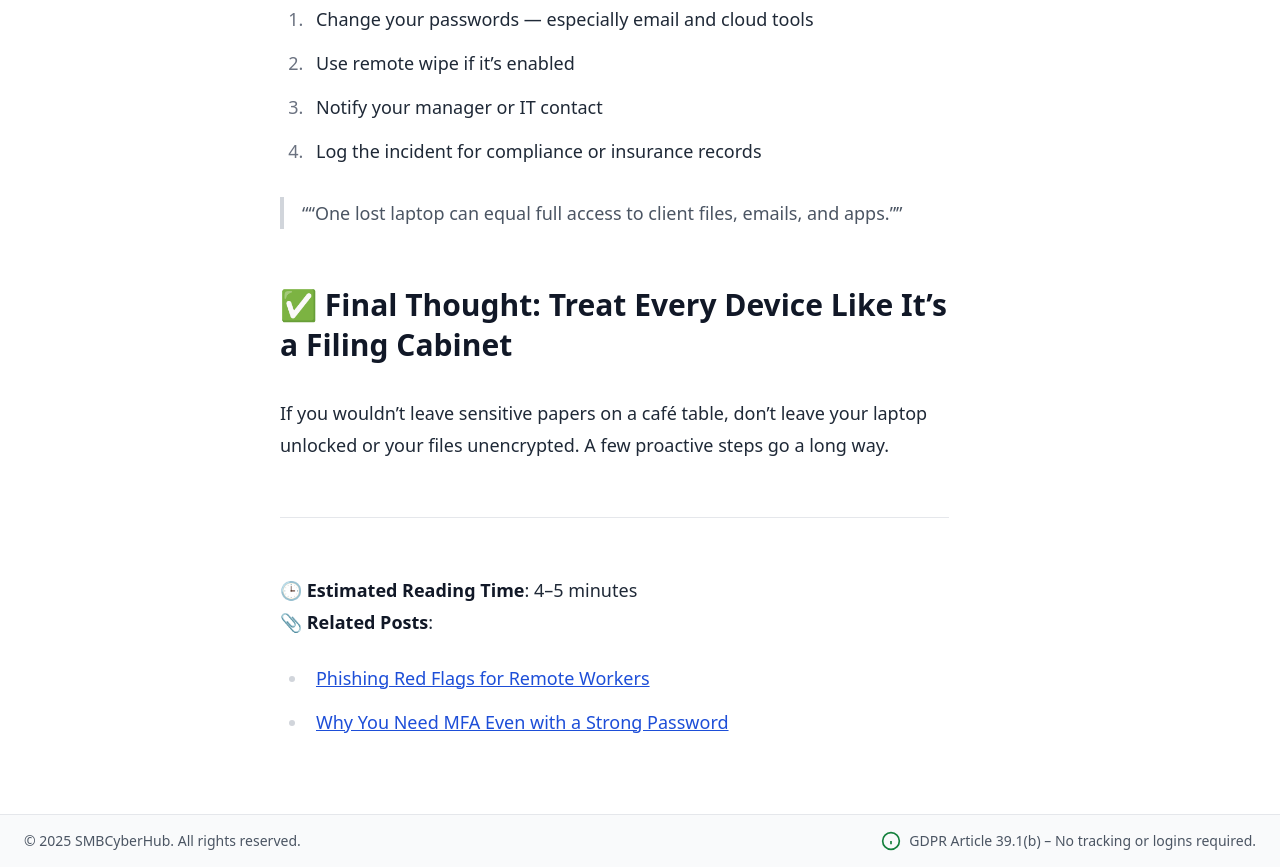
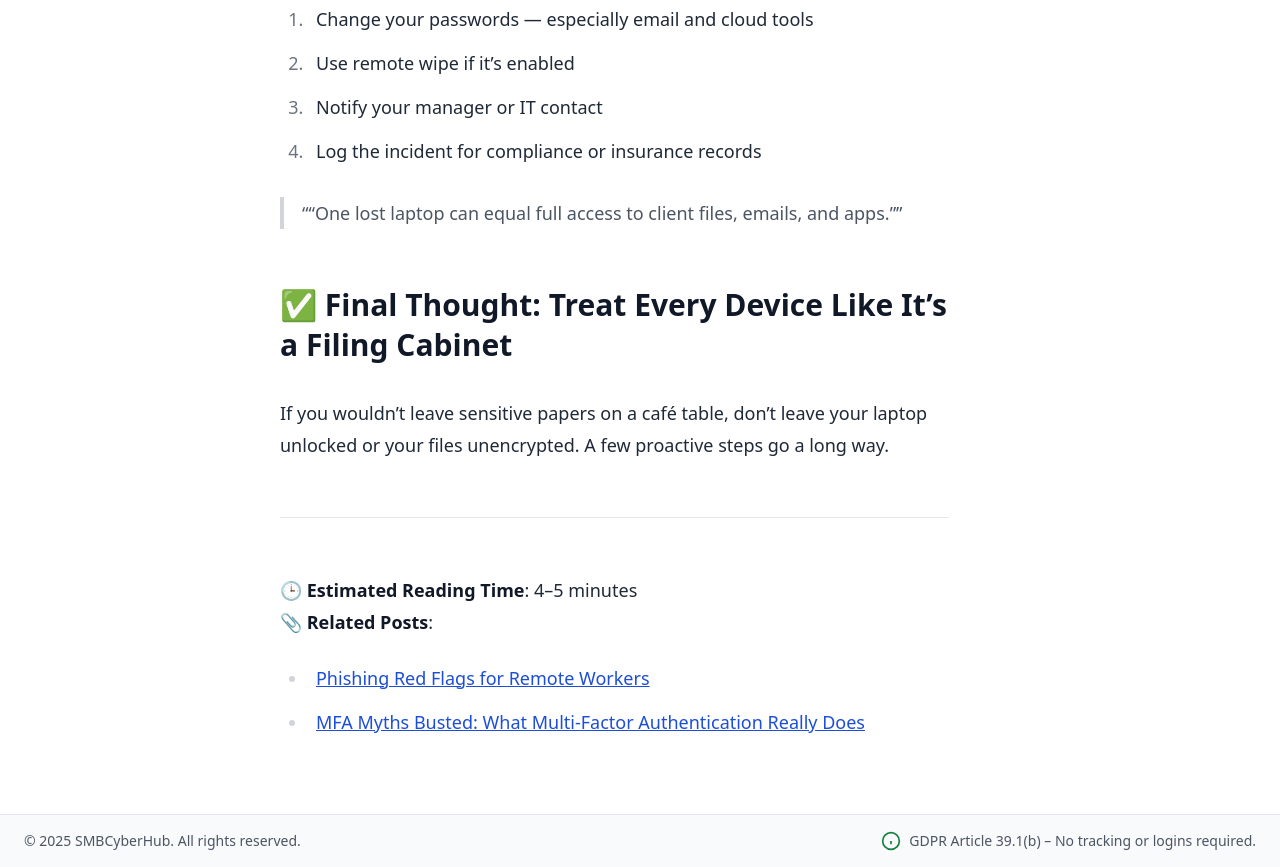
Before and after one commit to SMBCyberHub/smbcyberhub, an Astro site: page /posts/device-security-basics in a window 1280 px wide. Shown: the part 2173-3040 px from the top of the page. Built offline with nearby package versions, Linux system fonts and the light colour scheme; Astro itself is replaced by a stand-in of ours.

Commit message:
Update device-security-basics.md

```diff
--- a/src/content/posts/device-security-basics.md
+++ b/src/content/posts/device-security-basics.md
@@ -66,4 +66,4 @@ If you wouldn’t leave sensitive papers on a café table, don’t leave your la
 🕒 **Estimated Reading Time**: 4–5 minutes
 📎 **Related Posts**:
 - [Phishing Red Flags for Remote Workers](/posts/phishing-awareness)
-- [Why You Need MFA Even with a Strong Password](/posts/mfa-explained)
+- [MFA Myths Busted: What Multi-Factor Authentication Really Does](/posts/mfa-myths-busted-what-multi-factor-authentication-really-does)
```
